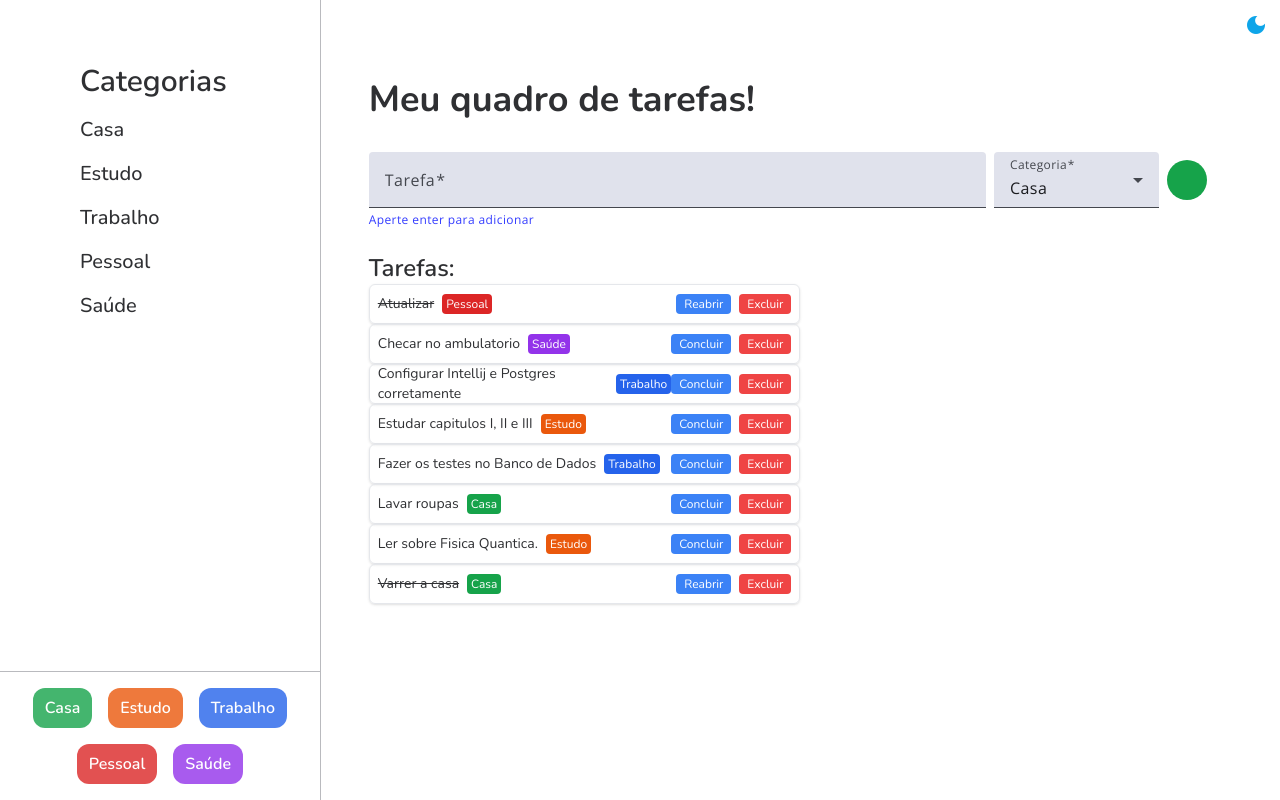
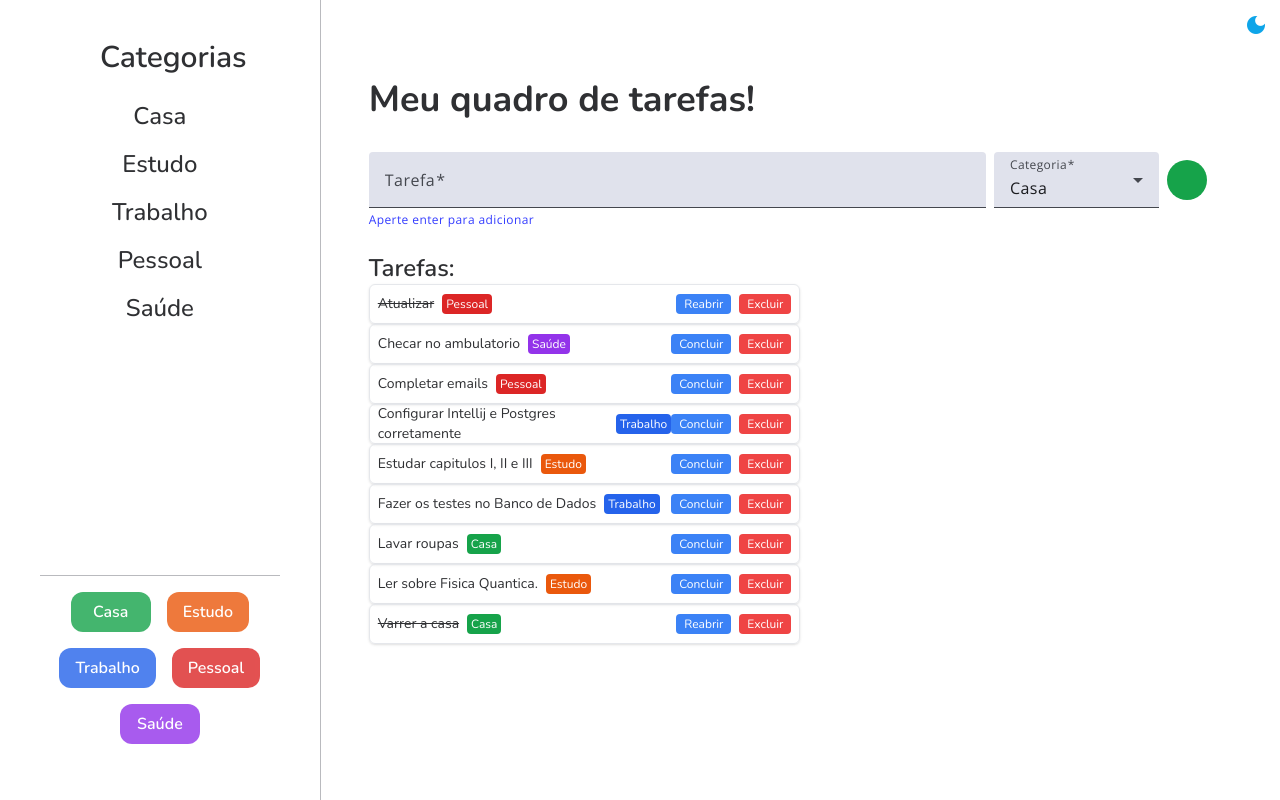
Before and after one commit to RobsonOliveiraSouza/todo-angular-project, an Angular app: page / in a window 1280 px wide. Built offline with nearby package versions, Linux system fonts and the light colour scheme; data requests are answered from the project's data file.

Commit message:
seventeen commit

```diff
--- a/db.json
+++ b/db.json
@@ -47,6 +47,12 @@
       "title": "Estudar capitulos I, II e III",
       "categoryId": "2",
       "isCompleted": false
+    },
+    {
+      "id": "2fc2",
+      "title": "Completar emails",
+      "categoryId": "4",
+      "isCompleted": false
     }
   ],
   "categories": [
--- a/src/app/feature/category/components/colors-list/colors-list.component.ts
+++ b/src/app/feature/category/components/colors-list/colors-list.component.ts
@@ -15,11 +15,11 @@ const MODULES = [MatDividerModule];
       <mat-divider class="h-full opacity-50" />
 
       <!-- Lista de cores -->
-      <div class="flex flex-wrap justify-center items-center px-2 gap-4">
+      <div class="flex flex-wrap justify-center items-center px-2 gap-2 md:gap-4">
         @for(category of categories(); track category.id){
           <span
             class="select-none opacity-80 hover:opacity-100 flex items-center justify-center
-            {{ categoryBackgroundColors[category.color] }} px-3 py-2 rounded-xl w-[70]
+            {{ categoryBackgroundColors[category.color] }} px-4 py-2 rounded-xl min-w-[80px]
             text-center text-white font-semibold cursor-pointer
             {{ selectedCategoryId() === category.id ? 'border-2 border-white' : '' }}"
             (click)="filterTasks(category.id)">
--- a/src/app/feature/category/components/main-list/main-list.component.ts
+++ b/src/app/feature/category/components/main-list/main-list.component.ts
@@ -5,12 +5,16 @@ import { CategoryService } from '../../services/category.service';
   selector: 'app-main-list',
   imports: [],
   template: `
-    <section class="mt-16 mx-12 pl-8">
-      <span class="text-3xl font-semibold">Categorias</span>
+    <section class="w-full sm:w-3/4 md:w-2/3 lg:w-1/2 mx-auto">
+      <span class="block text-xl sm:text-2xl md:text-3xl font-semibold text-center">
+        Categorias
+      </span>
 
-        <ul class="mt-4 space-y-4">
+      <ul class="mt-6 space-y-4 text-center">
         @for (category of categories(); track category.id) {
-          <li class="text-xl font-medium">{{ category.name }}</li>
+          <li class="text-lg sm:text-xl md:text-2xl font-medium">
+            {{ category.name }}
+          </li>
         }
       </ul>
     </section>
--- a/src/app/feature/category/view/category/category.component.ts
+++ b/src/app/feature/category/view/category/category.component.ts
@@ -9,18 +9,17 @@ const COMPONENTS = [MainListComponent, ColorsListComponent];
   selector: 'app-category',
   imports: [...COMPONENTS],
   template: `
-    <div class="flex flex-col justify-between h-full w-full">
-      <!--- main-list --->
-      <app-main-list />
+      <div class="flex flex-col h-full w-full p-4 md:p-6 lg:p-8 xl:p-10 max-w-7xl mx-auto">
+        <!-- Lista de Categorias -->
+        <app-main-list class="flex-grow" />
 
-      <!--- colors-list --->
-      <app-colors-list />
-    </div>
+        <!-- Lista de Cores -->
+        <app-colors-list class="mt-auto" />
+      </div>
   `,
   styles: '',
   changeDetection: ChangeDetectionStrategy.OnPush
 })
 export class CategoryComponent {
-
   private readonly categoryService = inject(CategoryService);
 }
```
